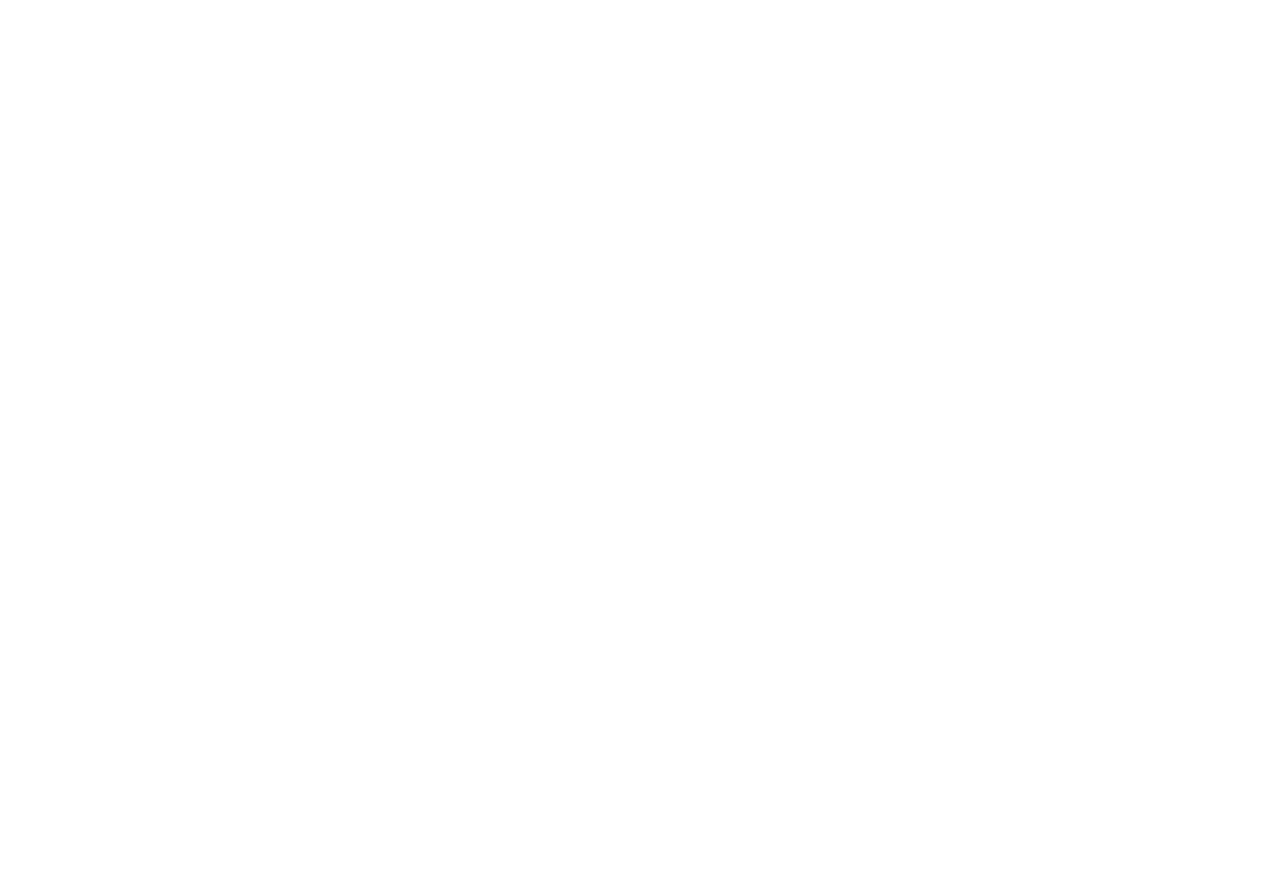
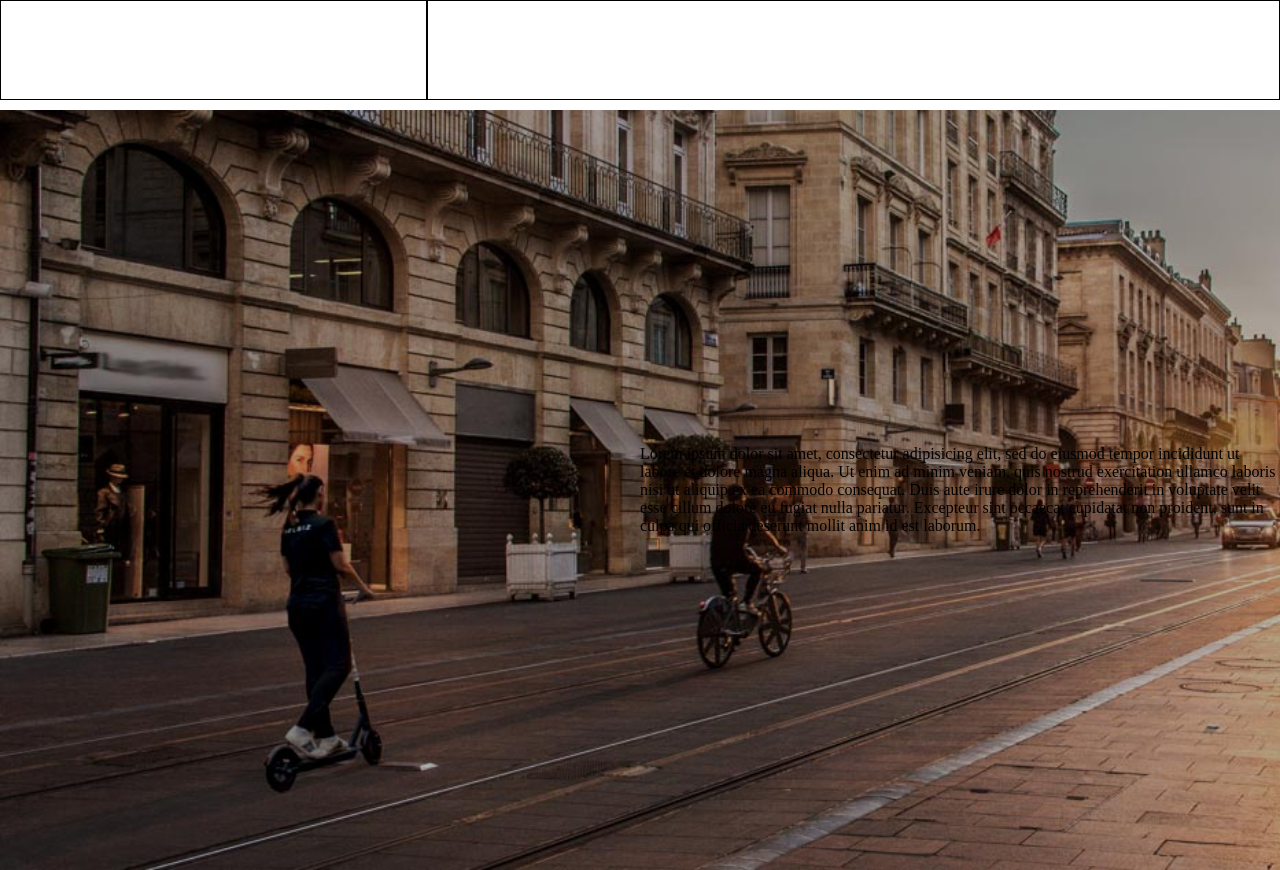
Before and after one commit to AlessioCirillo/html-css-helbiz, a plain HTML site: page index.html in a window 1280 px wide. Before the commit the page ends 800 px from the top, so only its background shows below. Drawn offline with Linux system fonts and the light colour scheme.

Commit message:
header and jumbo

```diff
--- a/css/styles.css
+++ b/css/styles.css
@@ -0,0 +1,29 @@
+[class*="col-"] {
+    border: 1px solid black;
+    height: 100px;
+}
+
+.container{
+  width:1350px;
+}
+
+header{
+    height: 100px;
+}
+
+.hero{
+  position: relative;
+  height: 760px;
+  background-image: url(../img/hero-bg.jpg);
+  background-repeat: no-repeat;
+  background-size: cover;
+  background-position: center left;
+}
+
+.img-text{
+  position:absolute;
+  left: 50%;
+  top:50%;
+  transform: translateX(-50%);
+  transform: translateY(-50%);
+}
--- a/index.html
+++ b/index.html
@@ -7,7 +7,23 @@
     <link rel="stylesheet" href="./css/styles.css">
     <title>Helbiz</title>
 </head>
+
 <body>
+  <!-- HEADER -->
+    <div class="container">
+      <div class="col-xs-6 col-md-4">
+        <!-- LOGO -->
+      </div>
+      <div class="col-xs-6 col-md-8">
+        <!-- HEAD MENU -->
+      </div>
+    </div>
 
+    <!-- JUMBOTRON -->
+    <div class="hero">
+      <div class="img-text">
+        Lorem ipsum dolor sit amet, consectetur adipisicing elit, sed do eiusmod tempor incididunt ut labore et dolore magna aliqua. Ut enim ad minim veniam, quis nostrud exercitation ullamco laboris nisi ut aliquip ex ea commodo consequat. Duis aute irure dolor in reprehenderit in voluptate velit esse cillum dolore eu fugiat nulla pariatur. Excepteur sint occaecat cupidatat non proident, sunt in culpa qui officia deserunt mollit anim id est laborum.
+      </div>
+    </div>
 </body>
 </html>
```
